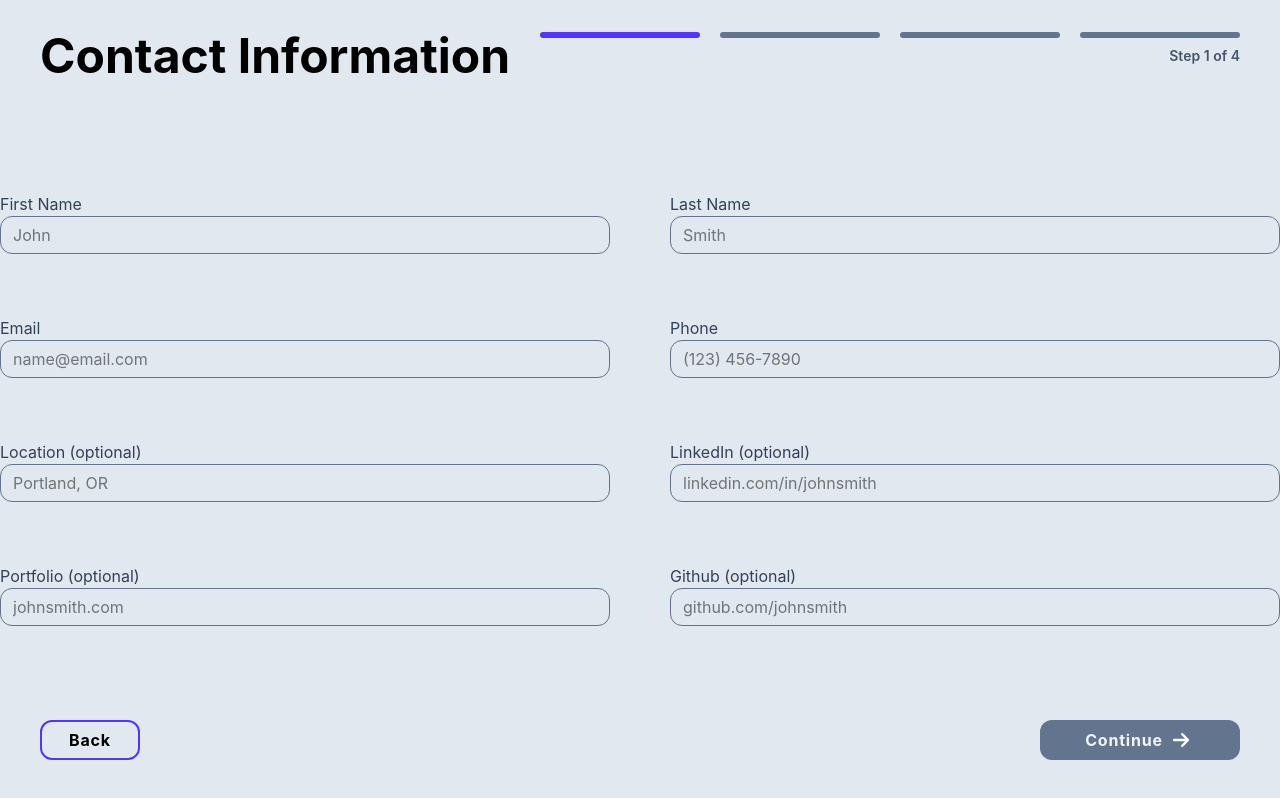
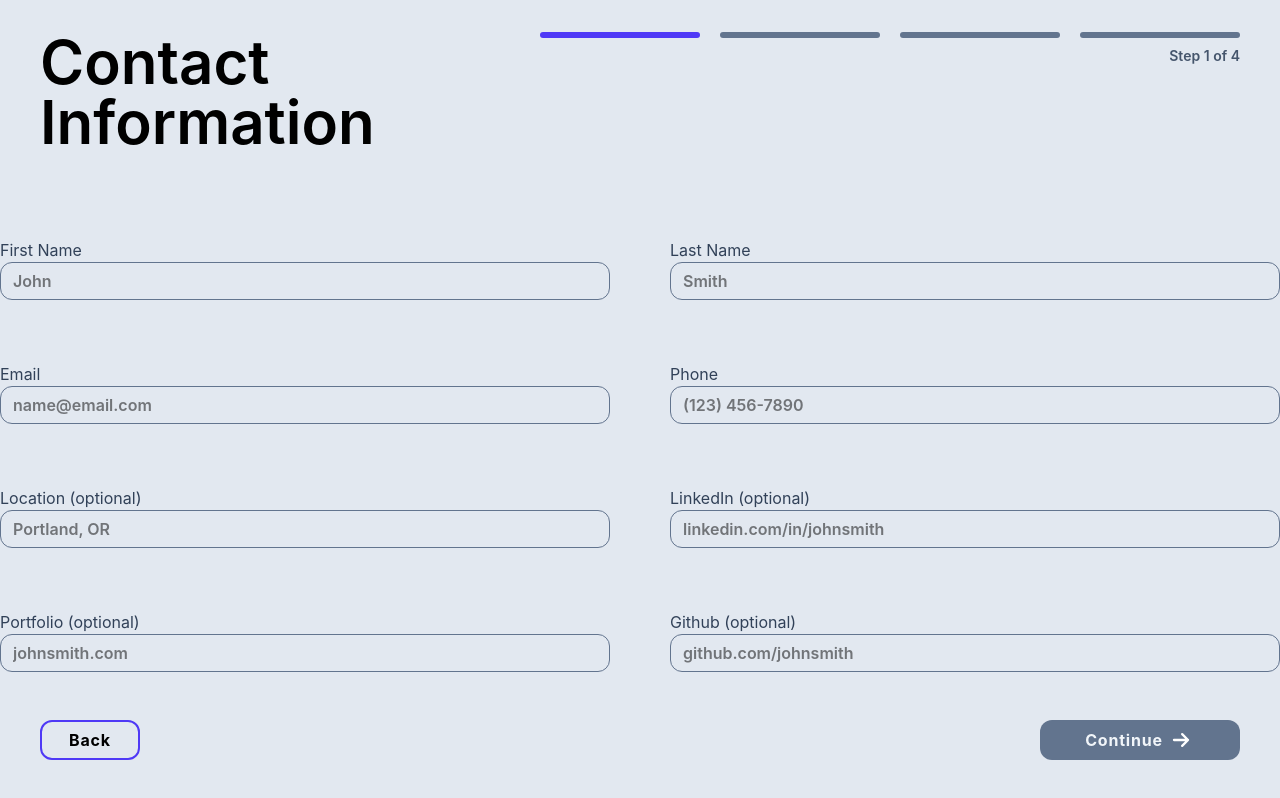
Before and after one commit to JayceDevelops/Resume-Maker, a React (Vite) app: page / in a window 1280 px wide. Both pictures are taken after a click on the element "Get Started". Built offline with nearby package versions, Linux system fonts and the light colour scheme.

Commit message:
Updated some typography issues

```diff
--- a/src/components/Header.jsx
+++ b/src/components/Header.jsx
@@ -18,9 +18,9 @@ export default function Header({type, step, text}) {
     }
 
     return (
-        <header className='flex flex-row items-start justify-between pt-8 mb-5'>
+        <header className='flex flex-row items-start justify-between pt-8 mb-10'>
             <div className='flex items-center justify-center gap-1 pl-10'>
-                <h1 className='items-center text-5xl font-bold'>{text}</h1>
+                <h1 className='items-center text-6xl font-semibold font-sans'>{text}</h1>
             </div>
 
             <div className="flex flex-col items-end pr-10">
--- a/src/components/Input.jsx
+++ b/src/components/Input.jsx
@@ -2,7 +2,7 @@ export default function Input({lblText, value, placeholder, onChange, onBlur, er
     return (
         <div className='flex flex-col'>
             <label className='text-slate-700 text-l pb-1/4'>{lblText}</label>
-            <input className='pl-3 p-1.5 bg-none border-1 border-slate-500 rounded-xl text-l text-black focus: outline-indigo-600' value={value} placeholder={placeholder} onChange={onChange} onBlur={onBlur}></input>
+            <input className='pl-3 p-1.5 bg-none border-1 border-slate-500 rounded-xl text-l text-black font-sans font-semibold focus: outline-indigo-600' value={value} placeholder={placeholder} onChange={onChange} onBlur={onBlur}></input>
             <h3 className='text-red-700 text-l font-semibold mt-0.5 tracking-wide'>{errorText}</h3>
         </div>
     );
```
